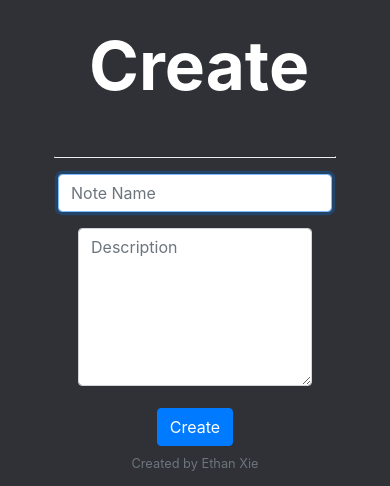
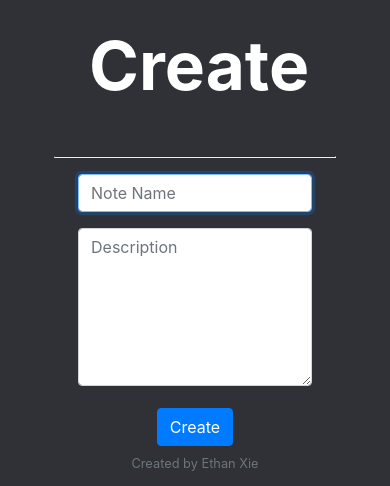
Before and after one commit to Anonymouseyy/nanotebook, a Flask app: page /create/note in a window 390 px wide. Shown: the part 74-560 px from the top of the page. Run offline with Flask 2, Linux system fonts and the light colour scheme; the visitor is signed in with stand-in values (Sample User, id 1); parts of the project's set-up code (start-up, migrations or seed data) failed here and were passed over; some libraries are stand-ins or nearby versions.

Commit message:
more more mobile friendly UI

```diff
--- a/templates/create.html
+++ b/templates/create.html
@@ -9,7 +9,7 @@
     <hr class="topline">
     <form action="/create/note" method="post" style="text-align: center;">
         <div class="form-group">
-            <input autocomplete="off" autofocus class="form-control" name="name" placeholder="Note Name" type="text">
+            <input autocomplete="off" autofocus class="form-control" name="name" placeholder="Note Name" type="text" style="width: 75%">
         </div>
         <div class="form-group">
             <textarea class="form-control" name="desc" placeholder="Description" rows="6" style="overflow-x: hidden; overflow-y: auto; width: 75%;"></textarea>
--- a/templates/login.html
+++ b/templates/login.html
@@ -8,7 +8,7 @@
     <h1>Login</h1>
     <form action="/login" method="post" style="text-align: center;">
         <div class="form-group">
-            <input class="form-control" name="password" placeholder="Password" type="password">
+            <input class="form-control" name="password" placeholder="Password" type="password" style="width: 75%">
         </div>
         <button class="btn btn-primary" type="submit">Log In</button>
     </form>
```
